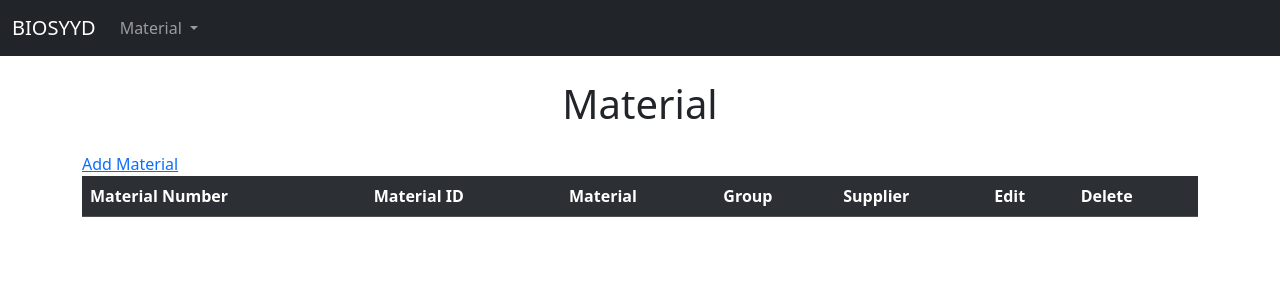
After one commit to lukasSurna/BioSy, a Django app: page /materials/ in a window 1280 px wide. The commit adds this page. Shown: the top 300 px of the page. Run offline with Django 5.2, Linux system fonts and the light colour scheme; data that the repository does not hold is empty; some libraries are stand-ins or nearby versions.

Commit message:
supplier, material

```diff
--- a/project/material/admin.py
+++ b/project/material/admin.py
@@ -8,3 +8,5 @@ class GroupAdmin(admin.ModelAdmin):
 
 
 admin.site.register(models.Group, GroupAdmin)
+admin.site.register(models.Supplier)
+admin.site.register(models.Material)
--- a/project/material/templates/material/base.html
+++ b/project/material/templates/material/base.html
@@ -13,7 +13,7 @@
 <body>
     <nav class="navbar navbar-expand-lg navbar-dark bg-dark">
         <div class="container-fluid">
-          <a class="navbar-brand" href="#">BIOSYYD</a>
+          <a class="navbar-brand" href="{% url 'material:index' %}">BIOSYYD</a>
           <button class="navbar-toggler" type="button" data-bs-toggle="collapse" data-bs-target="#navbarNavDarkDropdown" aria-controls="navbarNavDarkDropdown" aria-expanded="false" aria-label="Toggle navigation">
             <span class="navbar-toggler-icon"></span>
           </button>
@@ -24,8 +24,8 @@
                   Material
                 </a>
                 <ul class="dropdown-menu dropdown-menu-dark" aria-labelledby="navbarDarkDropdownMenuLink">
-                  <li><a class="dropdown-item" href="#">Suppliers</a></li>
-                  <li><a class="dropdown-item" href="#">Materials</a></li>
+                  <li><a class="dropdown-item" href="{% url 'material:suppliers' %}">Suppliers</a></li>
+                  <li><a class="dropdown-item" href="{% url 'material:materials' %}">Materials</a></li>
                   <li><a class="dropdown-item" href="{% url 'material:groups' %}">Groups</a></li>
                 </ul>
               </li>
--- a/project/material/templates/material/groups.html
+++ b/project/material/templates/material/groups.html
@@ -2,6 +2,7 @@
 
 {% block content %}
     <h1>Groups</h1>
+    <a href="{% url 'material:add_group' %}">Add Group</a>
     <table class="table table-hover table-striped">
         <tr class="table-dark">
             <th>Group Category</th>
@@ -11,8 +12,8 @@
         {% for group in groups %}
             <tr>
                 <td> {{ group.name }} </td>
-                <td><i class="bi bi-pencil"></i></td>
-                <td><i class="bi bi-trash3-fill"></i></td>
+                <td><a href="{% url 'material:edit_group' group.id %}"><span class="badge bg-warning">Edit</span></td>
+                <td><a href="{% url 'material:delete_group' group.id %}"><span class="badge bg-danger">Delete</span></td>
             </tr>
         {% endfor %}
     </table>
--- a/project/material/templates/material/index.html
+++ b/project/material/templates/material/index.html
@@ -1 +1,6 @@
 {% extends "material/base.html" %}
+
+
+{% block content %}
+    <h1 class="text-center mt-4 mb-4">BIOSYYD</h1>
+{% endblock content %}
--- /dev/null
+++ b/project/material/templates/material/materials.html
@@ -0,0 +1,31 @@
+{% extends "material/base.html" %}
+
+{% block content %}
+<h1 class="text-center mt-4 mb-4">Material</h1>
+<div class="container">
+    <a href="{% url 'material:add_material' %}">Add Material</a>
+    <table class="table table-hover table-striped">
+        <tr class="table-dark">
+            <th>Material Number</th>
+            <th>Material ID</th>
+            <th>Material</th>
+            <th>Group</th>
+            <th>Supplier</th>
+            <th>Edit</th>
+            <th>Delete</th>
+        </tr>
+        {% for material in materials %}
+            <tr>
+                <td> {{ material.material_number }} </td>
+                <td> {{ material.material_id }} </td>
+                <td> {{ material.name }} </td>
+                <td> {{ material.group }} </td>
+                <td><a href="{% url 'material:supplier_detail' material.supplier.id %}">{{ material.supplier }}</a></td>
+                <td><a href="#"><span class="badge bg-warning">Edit</span></td>
+                <td><a href="#"><span class="badge bg-danger">Delete</span></td>
+            </tr>
+        {% endfor %}
+    </table>
+</div>
+
+{% endblock content %}
--- a/project/material/urls.py
+++ b/project/material/urls.py
@@ -7,4 +7,26 @@ urlpatterns = [
     path("", views.index, name="index"),
     #Groups main view
     path("groups/", views.groups, name="groups"),
+    #Add new group
+    path("groups/add/", views.add_group, name="add_group"),
+    #Edit group
+    path("groups/edit/<int:id>", views.edit_group, name="edit_group"),
+    #Delete group
+    path("groups/delete/<int:id>", views.delete_group, name="delete_group"),
+
+    #Supplier view
+    path("suppliers/", views.suppliers, name="suppliers"),
+    #Supplier detail
+    path("suppliers/<int:id>", views.supplier_detail, name="supplier_detail"),
+    #Add new supplier
+    path("suppliers/add/", views.add_supplier, name="add_supplier"),
+    #Edit supplier
+    path("suppliers/edit/<int:id>", views.edit_supplier, name="edit_supplier"),
+    #Delete supplier
+    path("suppliers/delete/<int:id>", views.delete_supplier, name="delete_supplier"),
+
+    #Material view
+    path("materials/", views.materials, name="materials"),
+    #Add new material
+    path("materials/add/", views.add_material, name="add_material"),
 ]
--- a/project/material/views.py
+++ b/project/material/views.py
@@ -1,10 +1,116 @@
-from django.shortcuts import render
+from django.shortcuts import render, redirect
+from slugify import slugify
+from django.contrib import messages
 from . import models
+from . import forms
+
 
 def index(request):
     return render(request, "material/index.html")
 
+#Groups views
 def groups(request):
     groups = models.Group.objects.all()
     context = {"groups": groups}
     return render(request, "material/groups.html", context)
+
+def add_group(request): #Need to fix Warning Error (to show non-unique slug warning)
+    non_unique_slug_warning = None
+
+    if request.method == "POST":
+        form = forms.GroupForm(request.POST)
+        if form.is_valid():
+            # Extract name from the form
+            group_name = form.cleaned_data["name"]
+            # Generate a unique slug using the name
+            slug = slugify(group_name)
+            # Check if a group with the generated slug already exists
+            if models.Group.objects.filter(slug=slug).exists():
+                # Handle non-unique slug
+                non_unique_slug_warning = "Warning: The provided group name results in a non-unique slug. Please choose a different name."
+            else:
+                # Create a new group instance with the correct slug
+                new_group = form.save(commit=False)
+                new_group.slug = slug
+                new_group.save()
+                return redirect("material:groups")
+    else:
+        form = forms.GroupForm()
+
+    return render(request, "material/add_group.html", {"form": form, "non_unique_slug_warning": non_unique_slug_warning})
+
+def edit_group(request, id):
+    group = models.Group.objects.get(id=id)
+    if request.method == "POST":
+        form = forms.GroupForm(request.POST, instance=group)
+        if form.is_valid():
+            form.save()
+            return redirect("material:groups")
+    else:
+        form = forms.GroupForm(instance=group)
+    return render(request, "material/edit_group.html", {"form": form})
+
+def delete_group(request, id):
+    group = models.Group.objects.get(id=id)
+    group.delete()
+    return redirect("material:groups")
+
+#END OF GROUPS view
+
+#Suppliers view
+def suppliers(request):
+    suppliers = models.Supplier.objects.all()
+    context = {"suppliers": suppliers}
+    return render(request, "material/suppliers.html", context)
+
+def supplier_detail(request, id):
+    supplier = models.Supplier.objects.get(id=id)
+    materials = models.Material.objects.filter(supplier=supplier)
+    context = {"supplier": supplier, "materials": materials}
+    return render(request, "material/supplier_detail.html", context)
+
+def add_supplier(request):
+    if request.method == "POST":
+        form = forms.SupplierForm(request.POST)
+        if form.is_valid():
+            form.save()
+            return redirect("material:suppliers")
+    else:
+        form = forms.SupplierForm()
+    return render(request, "material/add_supplier.html", {"form": form})
+
+def edit_supplier(request, id):
+    supplier = models.Supplier.objects.get(id=id)
+
+    if request.method == 'POST':
+        form = forms.SupplierForm(request.POST, instance=supplier)
+        if form.is_valid():
+            form.save()
+            messages.success(request, f'{supplier} edited successfully!')
+            return redirect('material:suppliers')  # Redirect to the suppliers list with success message
+    else:
+        form = forms.SupplierForm(instance=supplier)
+
+    return render(request, 'material/edit_supplier.html', {'supplier': supplier, 'form': form})
+def delete_supplier(request, id):
+    supplier = models.Supplier.objects.get(id=id)
+    supplier.delete()
+    return redirect("material:suppliers")
+
+#END OF SUPPLIERS view
+
+#Materials view
+def materials(request):
+    materials = models.Material.objects.all()
+    context = {"materials": materials}
+    return render(request, "material/materials.html", context)
+
+def add_material(request):
+    if request.method == "POST":
+        form = forms.MaterialForm(request.POST)
+        if form.is_valid():
+            form.save()
+            return redirect("material:materials")
+    else:
+        form = forms.MaterialForm()
+    return render(request, "material/add_material.html", {"form": form})
--- a/project/project/settings.py
+++ b/project/project/settings.py
@@ -53,6 +53,8 @@ MIDDLEWARE = [
     "django.contrib.messages.middleware.MessageMiddleware",
     "django.middleware.clickjacking.XFrameOptionsMiddleware",
 ]
+
+MESSAGE_STORAGE = 'django.contrib.messages.storage.session.SessionStorage'
 
 ROOT_URLCONF = "project.urls"
 
```
Also changed, not shown: project/material/forms.py (added, +22 -0 lines), project/material/models.py (+32 -0 lines), project/material/templates/material/add_group.html (added, +25 -0 lines), project/material/templates/material/add_material.html (added, +14 -0 lines), project/material/templates/material/add_supplier.html (added, +17 -0 lines), project/material/templates/material/edit_group.html (added, +14 -0 lines), project/material/templates/material/edit_supplier.html (added, +37 -0 lines), project/material/templates/material/supplier_detail.html (added, +51 -0 lines), project/material/templates/material/suppliers.html (added, +89 -0 lines), project/material/migrations/0002_supplier.py (added), project/material/migrations/0003_material.py (added).
